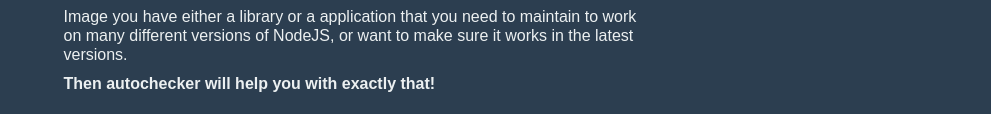
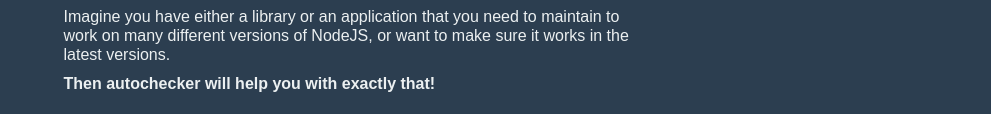
Before and after one commit to victorb/autochecker, a website: page index.html in a window 1280 px wide. Shown: the part 205-319 px from the top of the page, without its empty margins (289-1280 px from the left). Drawn offline with Linux system fonts and the light colour scheme; a web font is replaced by a local one.

Commit message:
Few spelling corrections on home page

```diff
--- a/index.html
+++ b/index.html
@@ -69,7 +69,7 @@
     </div>
     <div id="description">
       <p>
-        Image you have either a library or a application that you need to maintain to work on many
+        Imagine you have either a library or an application that you need to maintain to work on many
         different versions of NodeJS, or want to make sure it works in the latest versions.
       </p>
       <p>
```
